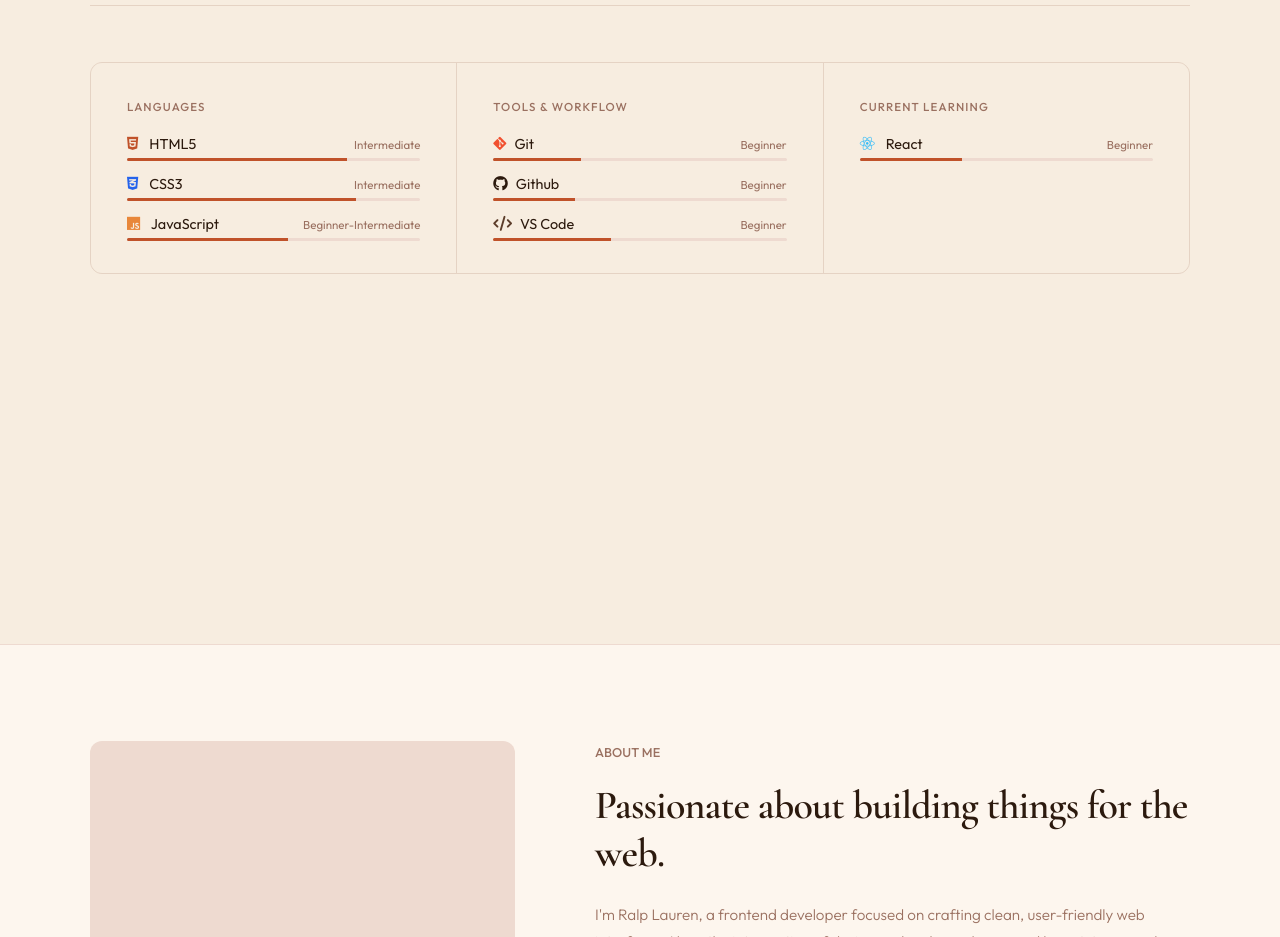
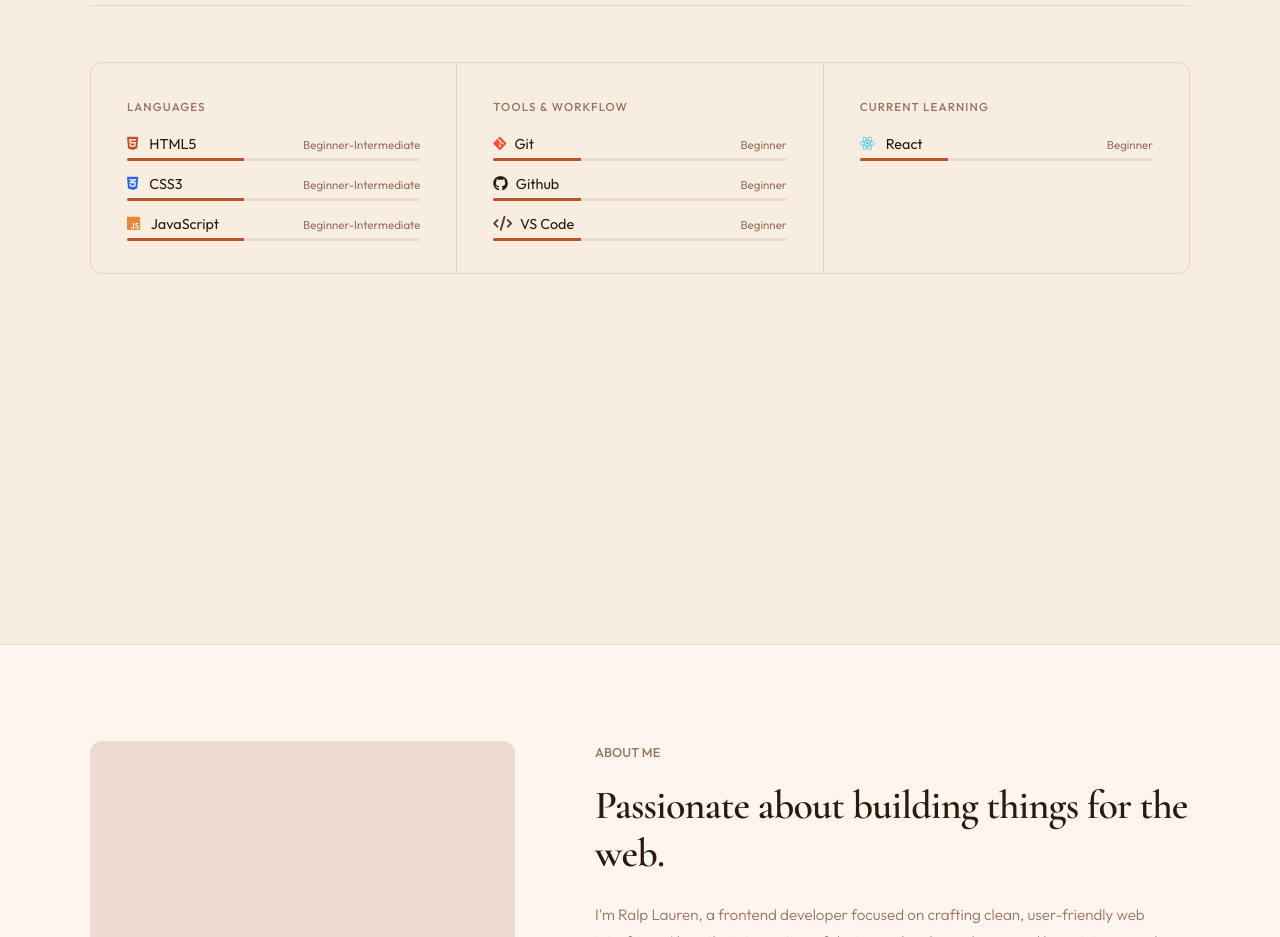
Before and after one commit to RalpGungon/ralplauren-portfolio, a plain HTML site: page index.html in a window 1280 px wide. Shown: the part 1820-2757 px from the top of the page. Drawn offline with nearby package versions, Linux system fonts and the light colour scheme.

Commit message:
fix: Update skill levels and adjust skill bar widths for accuracy

```diff
--- a/index.html
+++ b/index.html
@@ -162,7 +162,7 @@
                         <li class="skill-item">
                             <div class="skill-name">
                                 <span><i class="fa-brands fa-html5"></i> HTML5</span>
-                                <span class="skill-level">Intermediate</span>
+                                <span class="skill-level">Beginner-Intermediate</span>
                             </div>
                             <div class="skill-bar">
                                 <div class="skill-fill html-fill"></div>
@@ -172,7 +172,7 @@
                         <li class="skill-item">
                             <div class="skill-name">
                                 <span><i class="fa-brands fa-css3-alt"></i> CSS3</span>
-                                <span class="skill-level">Intermediate</span>
+                                <span class="skill-level">Beginner-Intermediate</span>
                             </div>
                             <div class="skill-bar">
                                 <div class="skill-fill css-fill"></div>
--- a/styles.css
+++ b/styles.css
@@ -754,29 +754,29 @@ nav {
 }
 
 .html-fill {
-  width: 75%;
+  width: 40%;
 }
 
 .css-fill {
-  width: 78%;
+  width: 40%;
 }
 
 .js-fill {
-  width: 55%;
+  width: 40%;
 }
 .git-fill {
   width: 30%;
 }
 
 .github-fill {
-  width: 28%;
+  width: 30%;
 }
 
 .vscode-fill {
-  width: 40%;
+  width: 30%;
 }
 .react-fill {
-  width: 35%;
+  width: 30%;
 }
 
 /* ================================== */
```
